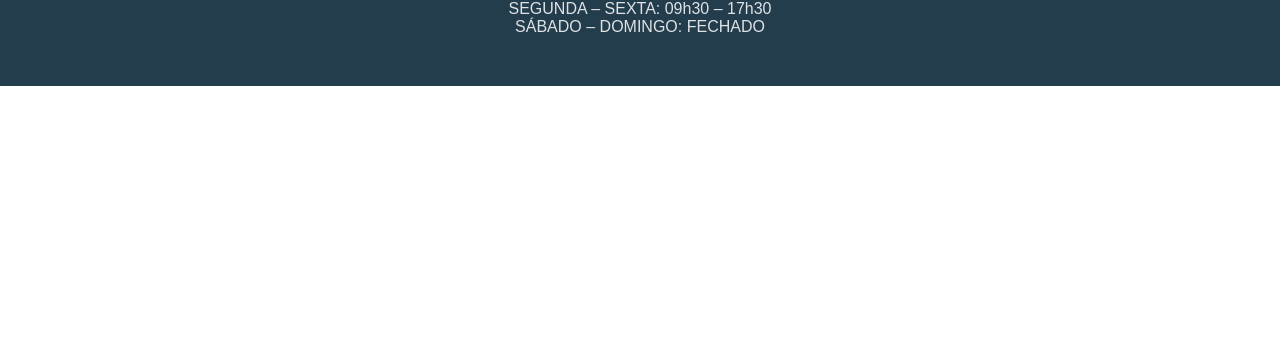
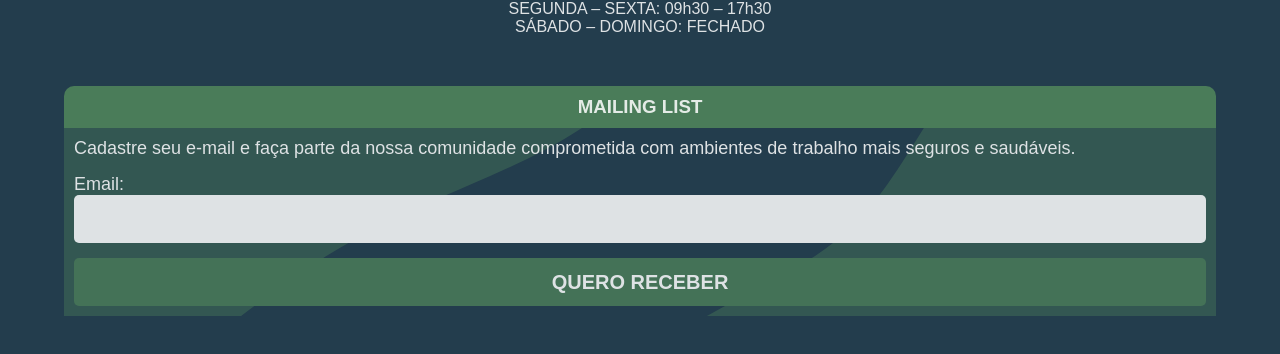
Before and after one commit to luvsscorpius/salusLaboris, a React (Create React App) app in the folder frontend/: page / in a window 1280 px wide. Shown: the part 7896-8250 px from the top of the page. Before the commit the page ends 7982 px from the top, so only its background shows below. Built offline with nearby package versions, Linux system fonts and the light colour scheme.

Commit message:
feat(footer.jsx): continuing developing footer

```diff
--- a/frontend/src/Components/Footer/Footer.jsx
+++ b/frontend/src/Components/Footer/Footer.jsx
@@ -1,5 +1,6 @@
 import React from 'react'
 import * as F from './Styles'
+import Blob from '../../assets/blob-scene-haikei.svg'
 
 export const Footer = () => {
   return (
@@ -14,6 +15,29 @@ export const Footer = () => {
 
         <p>SEGUNDA – SEXTA: 09h30 – 17h30 <br />SÁBADO – DOMINGO: FECHADO</p>
       </F.atendimentoContainer>
+
+      <F.mailingContainer>
+        <F.mailingCard>
+
+          <F.mainlingHeader>
+            <h3>MAILING LIST</h3>
+          </F.mainlingHeader>
+
+          <F.mainlingBody>
+            <img src={Blob} alt="Fundo do card" />
+
+            <p>Cadastre seu e-mail e faça parte da nossa comunidade comprometida com ambientes de trabalho mais seguros e saudáveis.</p>
+
+            <span className="inputContainer">
+              <label>Email:</label>
+              <input type="email" name="email" />
+            </span>
+
+            <button>QUERO RECEBER</button>
+          </F.mainlingBody>
+
+        </F.mailingCard>
+      </F.mailingContainer>
     </F.footer>
   )
 }
--- a/frontend/src/Components/Footer/Styles.jsx
+++ b/frontend/src/Components/Footer/Styles.jsx
@@ -57,3 +57,88 @@ export const atendimentoContainer = styled.div`
         font-size: 16px;
     }
 `
+
+export const mailingContainer = styled.div`
+    width: 90%;
+`
+
+export const mailingCard = styled.div`
+`
+
+export const mainlingHeader = styled.div`
+    background-color: #4A7C59;
+    padding: 10px 0;
+    border-radius: 10px 10px 0 0;
+
+    h3 {
+        text-align: center;
+        color: #fff;
+        opacity: 0.85;
+    }
+`
+
+export const mainlingBody = styled.div`
+    padding: 10px 10px;
+    color: #fff;
+    opacity: 0.85;
+    display: flex;
+    flex-direction: column;
+    gap: 15px;
+    position: relative;
+    z-index: 10;
+    background-color: #233D4D;
+
+    img {
+        position: absolute;
+        width: 100%;
+        height: 100%;
+        top: 0;
+        right: 0;
+        object-fit: cover;
+        z-index: 2;
+        opacity: 0.50;
+    }
+
+    .inputContainer {
+        display: flex;
+        flex-direction: column;
+        z-index: 10;
+    }
+
+    p {
+        text-align: justify;
+        font-size: 18px;
+        z-index: 10;
+    }
+
+    label {
+        font-size: 18px;
+        z-index: 10;
+    }
+
+    input {
+        height: 48px;
+        border-radius: 5px;
+        z-index: 10;
+        border: none;
+        padding: 0 0px 0 10px;
+        font-size: 18px;
+    }
+
+    button {
+        font-size: 20px;
+        height: 48px;
+        background-color: #4A7C59;
+        color: #fff;
+        border: none;
+        font-weight: 800;
+        border-radius: 5px;
+        z-index: 10;
+
+        &:hover {
+            cursor: pointer;
+            opacity: 0.96;
+            transition: 0.3s ease-in-out;
+        }
+    }
+`
```
Lines whose indentation alone changed are shown as unchanged.
